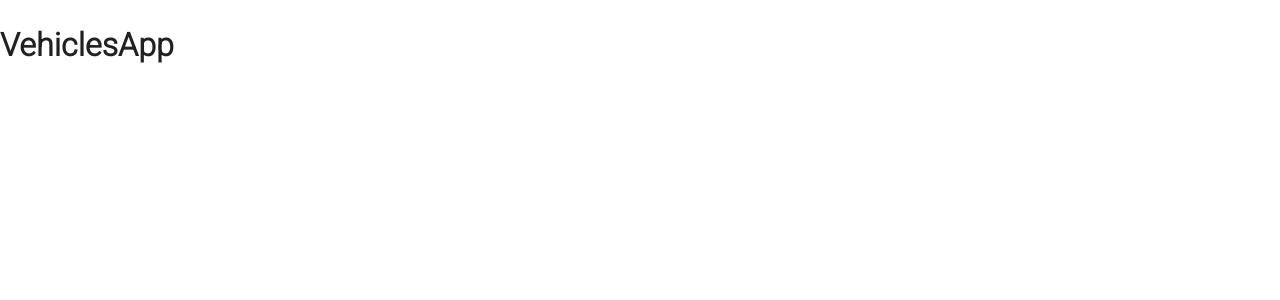
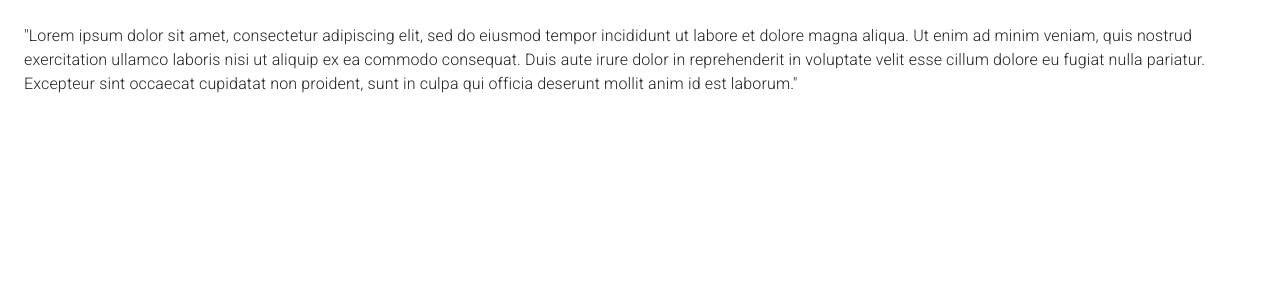
Before and after one commit to chalscc/React-Material-Bootstrap, a React (Vite) app: page / in a window 1280 px wide. Shown: the top 300 px of the page. Built offline with nearby package versions, Linux system fonts and the light colour scheme.

Commit message:
Estructura modulo de Vehicles

```diff
--- a/src/App.jsx
+++ b/src/App.jsx
@@ -1,9 +1,10 @@
+import { AppTheme } from "./theme"
 import { VehiclesApp } from "./vehicles/VehiclesApp"
 
 function App() {
 
   return (
-    <VehiclesApp />
+      <VehiclesApp />
   )
 }
 
--- a/src/main.jsx
+++ b/src/main.jsx
@@ -1,12 +1,15 @@
 import React from 'react'
 import ReactDOM from 'react-dom/client'
 
-import App from './App.jsx'
 import './styles.css'
 import '@fontsource/roboto/300.css';
+import { AppTheme } from './theme/AppTheme.jsx';
+import { VehiclesApp } from './vehicles/VehiclesApp.jsx';
 
 ReactDOM.createRoot(document.getElementById('root')).render(
   <React.StrictMode>
-    <App />
+    <AppTheme>
+      <VehiclesApp />
+    </AppTheme>
   </React.StrictMode>,
 )
--- a/src/vehicles/VehiclesApp.jsx
+++ b/src/vehicles/VehiclesApp.jsx
@@ -1,10 +1,8 @@
 import React from 'react'
-import { AppTheme } from '../theme'
+import { VehiclesPage } from './pages/VehiclesPage'
 
 export const VehiclesApp = () => {
   return (
-    <AppTheme>
-      <h1>VehiclesApp</h1>
-    </AppTheme>
+      <VehiclesPage />
   )
 }
--- /dev/null
+++ b/src/vehicles/layout/VehiclesLayout.jsx
@@ -0,0 +1,25 @@
+import { Box } from '@mui/material'
+import React from 'react'
+
+export const VehiclesLayout = ({children}) => {
+  return (
+    <Box sx={{ display: 'flex' }}>
+
+
+      <Box
+      component='main'
+      sx={{
+        flexGrow: 1, padding: 3
+      }}
+      >
+
+        {children}
+      </Box>
+
+
+    </Box>
+
+
+
+  )
+}
--- /dev/null
+++ b/src/vehicles/pages/VehiclesPage.jsx
@@ -0,0 +1,15 @@
+import React from 'react'
+import { VehiclesLayout } from '../layout/VehiclesLayout'
+import { Typography } from '@mui/material'
+
+export const VehiclesPage = () => {
+  return (
+    <VehiclesLayout>
+
+      <Typography>
+      "Lorem ipsum dolor sit amet, consectetur adipiscing elit, sed do eiusmod tempor incididunt ut labore et dolore magna aliqua. Ut enim ad minim veniam, quis nostrud exercitation ullamco laboris nisi ut aliquip ex ea commodo consequat. Duis aute irure dolor in reprehenderit in voluptate velit esse cillum dolore eu fugiat nulla pariatur. Excepteur sint occaecat cupidatat non proident, sunt in culpa qui officia deserunt mollit anim id est laborum."
+      </Typography>
+
+    </VehiclesLayout>
+  )
+}
```
